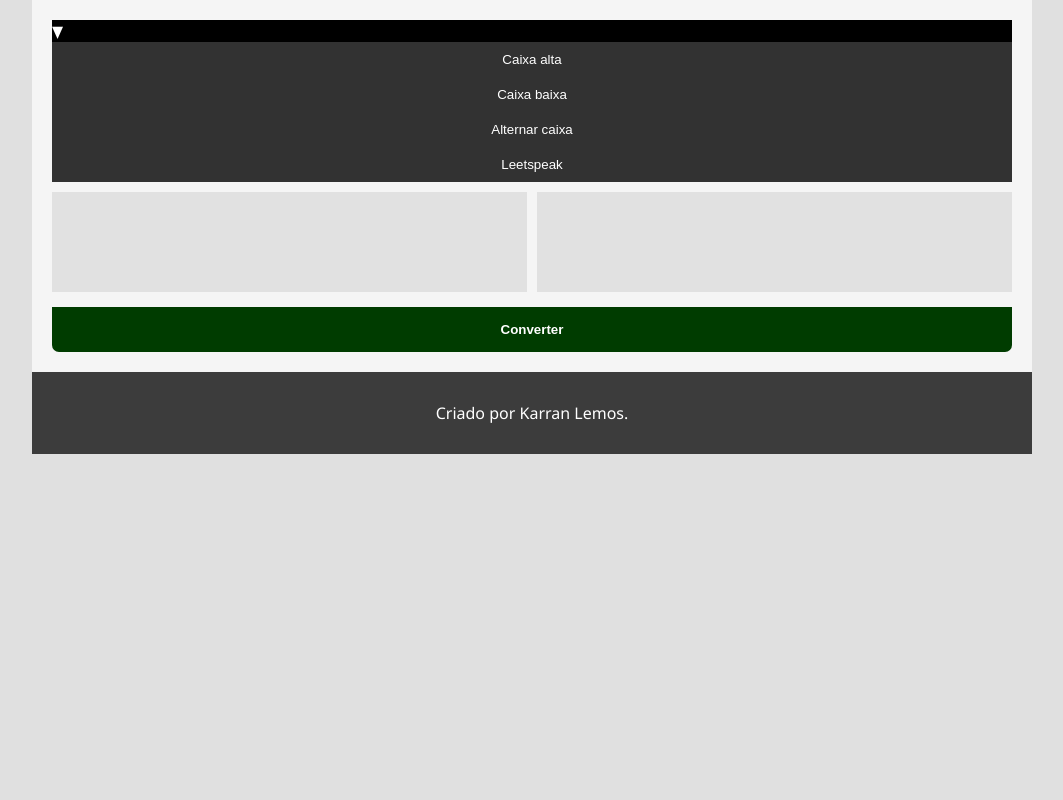
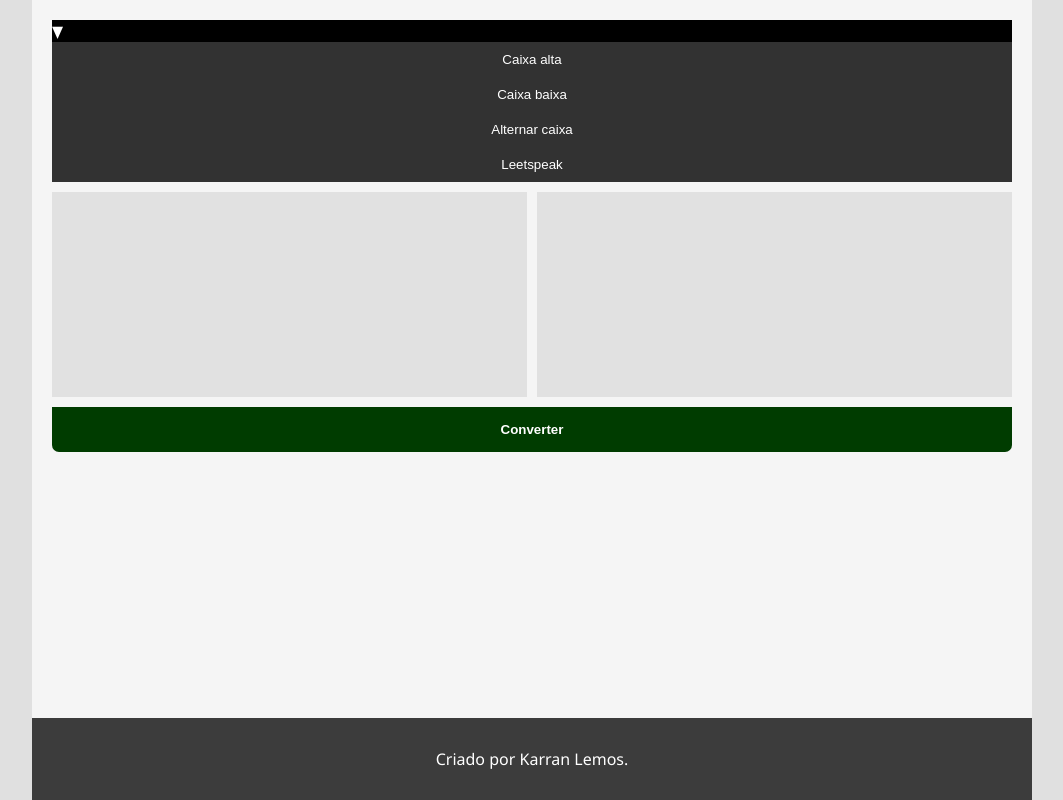
Before and after one commit to karranlemos/TextConverter, a PHP site: page / in a window 1280 px wide. Shown: the whole page, without its empty margins (108-1171 px from the left). Run offline with PHP 8.4, Linux system fonts and the light colour scheme.

Commit message:
Footer sempre no fim da tela; conteúdo se expande

```diff
--- a/css/style.css
+++ b/css/style.css
@@ -34,7 +34,11 @@ button {
 
 div#container {
     max-width: 1000px;
+    min-height: 100vh;
     margin: 0 auto;
+    display: grid;
+    grid-template-rows: 1fr auto;
+    justify-content: stretch;
 }
 
 nav#navbar {
@@ -53,6 +57,7 @@ nav#navbar ul li {
 div.container-converter {
     display: grid;
     grid-template-columns: 1fr 1fr;
+    grid-auto-rows: auto;
     grid-gap: 10px;
 }
 
@@ -72,21 +77,28 @@ div#container-content {
 main#main {
     padding: 20px;
     background-color: var(--main-bg-color);
+    height: 100%;
+
 }
 
-section#converter {
+main#main section {
+    height: 100%;
+    box-sizing: border-box;
+}
+
+main#main section#converter {
     display: none;
 }
 
-section#converter.show {
+main#main section#converter.show {
     display: block
 }
 
-section#about {
+main#main section#about {
     display: none;
 }
 
-section#about.show {
+main#main section#about.show {
     display: block
 }
 
@@ -139,7 +151,9 @@ button.select-option:active {
 
 textarea.converter-textarea {
     width: 100%;
-    height: 100px;
+    min-height: 200px;
+    max-height: 250px;
+    height: 100%;
     resize: none;
     border-width: 0;
     background-color: var(--textarea-bg-color);
```
